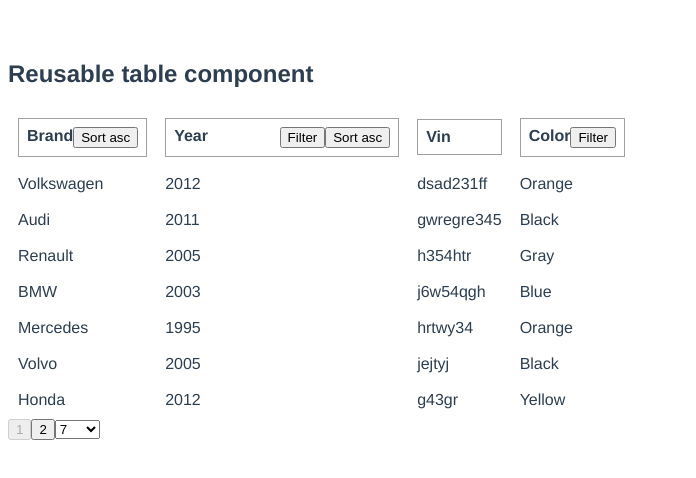
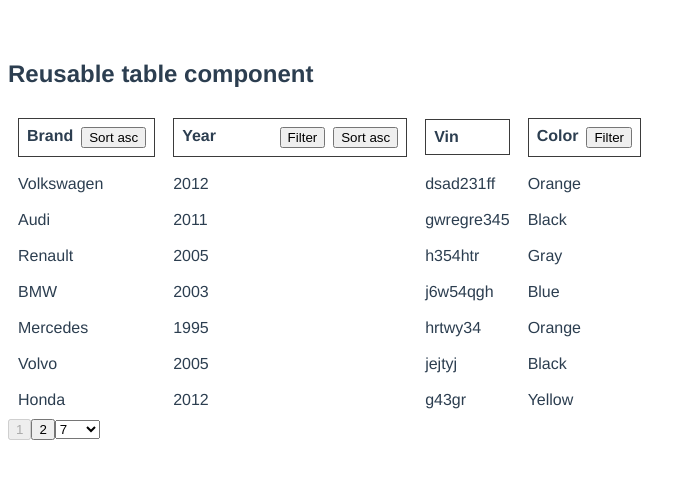
Before and after one commit to abskj/vue3-table, a Vue app: page / in a window 1280 px wide. Shown: the top 478 px of the page, without its empty margins (0-696 px from the left). Built offline with nearby package versions, Linux system fonts and the light colour scheme.

Commit message:
minor changes

```diff
--- a/src/components/custom/Cell.vue
+++ b/src/components/custom/Cell.vue
@@ -57,15 +57,18 @@
 <style>
 .filter-wrapper {
   position: absolute;
+  transform: translateY(1.6em) translateX(-50%);
 }
 .vm-cell__head {
-  border: 1px solid rgb(160, 160, 160);
+  border: 1px solid rgb(59, 59, 59);
   display: flex;
   justify-content: space-between;
   padding: 0.5em;
 }
 .vm-cell__actions {
   display: flex;
+  gap: 0.5em;
+  margin-left: 0.5em;
 }
 .vm-cell__text {
   /* margin: 0.5em; */
--- a/src/components/custom/Filter.vue
+++ b/src/components/custom/Filter.vue
@@ -25,8 +25,6 @@
 
 <style scoped>
 .filter{
-  top: 2rem;
-  float: inline-start;
   display: flex;
   flex-direction: column;
   border: 1px solid aquamarine;
```
